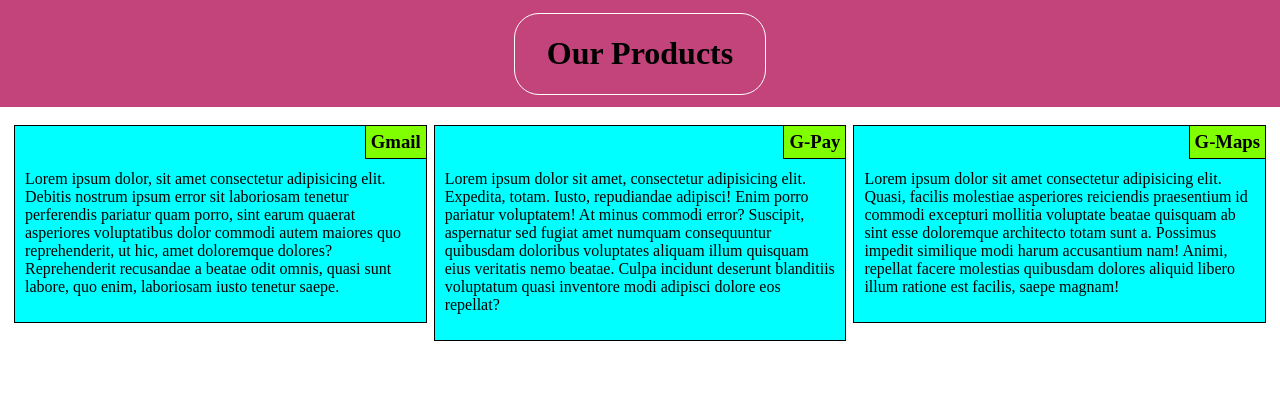
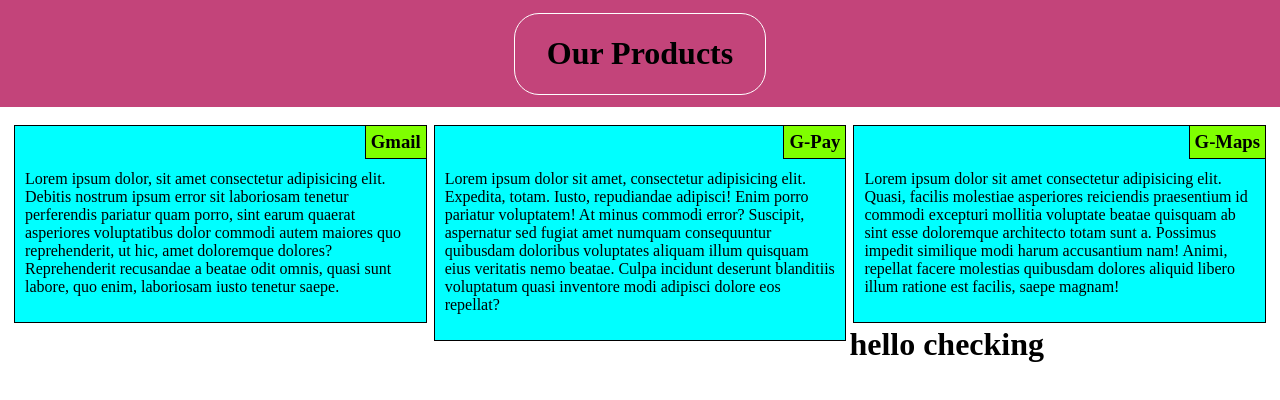
Before and after one commit to eknathyadav/coursera, a plain HTML site: page module2solution/index.html in a window 1280 px wide. Drawn offline with Linux system fonts and the light colour scheme.

Commit message:
check commit

```diff
--- a/module2solution/index.html
+++ b/module2solution/index.html
@@ -56,5 +56,6 @@
         </div>
       </div>
     </div>
+    <h1> hello checking </h1>
   </body>
 </html>
```
Also changed, not shown: redme.txt (deleted).
